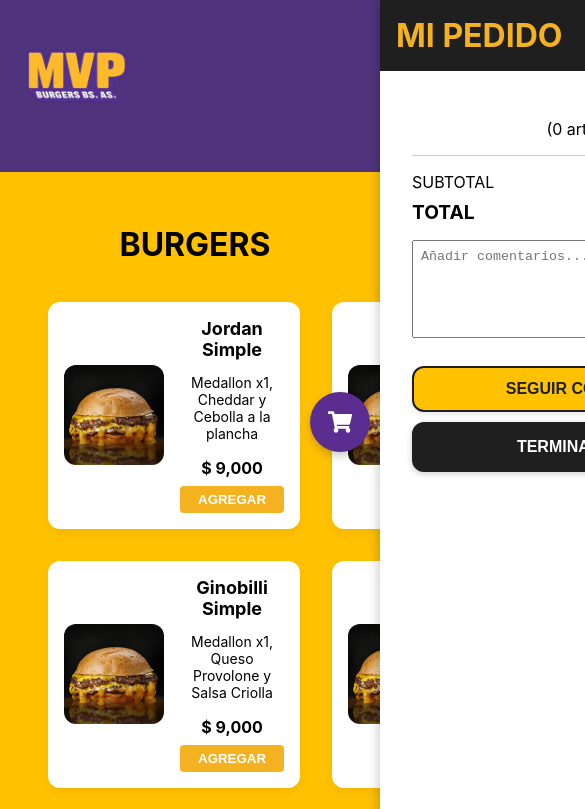
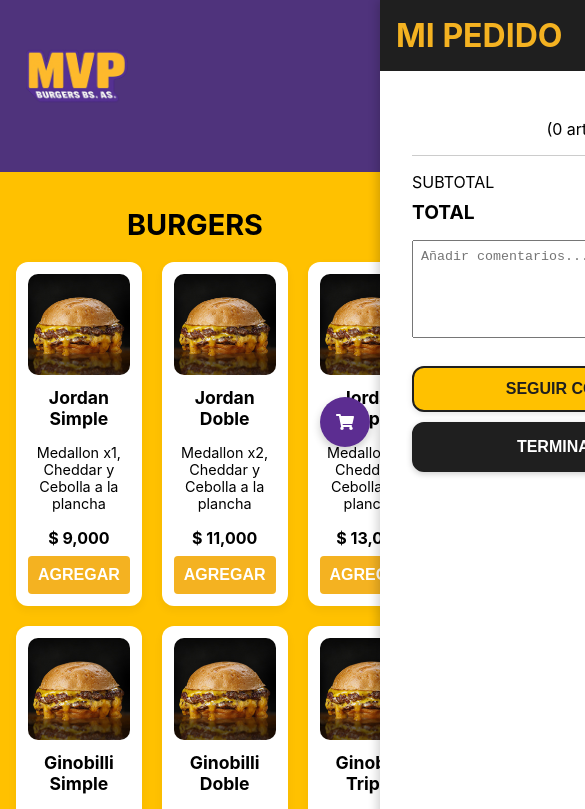
Before and after one commit to lucasleis/mvp_burgers, a React (Create React App) app in the folder myapp/: page /order in a window 390 px wide. Shown: the top 809 px of the page, 585 px wide, since content can reach past the window. Built offline with nearby package versions, Linux system fonts and the light colour scheme.

Commit message:
version mobile en Order Page

```diff
--- a/myapp/src/components/OrderPage.css
+++ b/myapp/src/components/OrderPage.css
@@ -4,7 +4,7 @@
   padding: 16px;
   display: grid;
   gap: 32px;
-    grid-template-columns: repeat(3, 1fr); /* Siempre 3 columnas */
+  grid-template-columns: repeat(3, 1fr);
 }
 
 .order-card {
@@ -89,21 +89,10 @@
   margin-top: 40px;
 }
 
-  /*
-  .finalize-container {
-    background-color: white;
-    padding: 24px 16px;
-    margin-top: 30px;
-    border-radius: 12px;
-    box-shadow: 0 4px 18px rgba(0, 0, 0, 0.1);
-    text-align: center;
-  }
-  */
-
 .finalize-container {
   background-image: url('../imgs/fondoBurgers.png');
   background-repeat: repeat;
-    background-size: 250px 150px; /* aumenta el tamaño = menos cantidad visible */
+  background-size: 250px 150px;
   background-position: center;
   background-color: white;
   padding: 2rem;
@@ -119,7 +108,7 @@
   position: absolute;
   inset: 0;
   background: white;
-    opacity: 0.95; /* más opacidad = más sutil */
+  opacity: 0.95;
   z-index: 2;
 }
 
@@ -193,5 +182,79 @@
 }
 
 .floating-cart.open {
-    right: 405px; /* O la anchura exacta de tu modal */
+  right: 405px;
 }
+
+/* 🟣 MOBILE STYLES 🟣 */
+@media (max-width: 768px) {
+  .order-page {
+    padding: 16px;
+  }
+
+  .order-header h1 {
+    font-size: 1.8rem;
+  }
+
+  .order-grid {
+    /* grid-template-columns: 4fr; /* 1 sola columna en mobile */
+    gap: 20px;
+    padding: 0;
+  }
+
+  .order-card {
+    flex-direction: column;
+    align-items: flex-start;
+    padding: 12px;
+    gap: 12px;
+  }
+
+  .order-card img {
+    width: 100%;
+    height: auto;
+    border-radius: 10px;
+  }
+
+  .order-card h3 {
+    font-size: 1.1rem;
+  }
+
+  .order-card .description {
+    font-size: 0.9rem;
+  }
+
+  .order-card .price {
+    font-size: 1rem;
+  }
+
+  .add-button {
+    width: 100%;
+    padding: 10px;
+    font-size: 1rem;
+  }
+
+  .finalize-container {
+    padding: 16px;
+  }
+
+  .finalize-total {
+    font-size: 1rem;
+  }
+
+  .finalize-button {
+    width: 100%;
+    padding: 12px;
+    font-size: 1rem;
+  }
+
+  .floating-cart {
+    bottom: 20px;
+    right: 20px;
+    width: 50px;
+    height: 50px;
+    font-size: 20px;
+  }
+
+  .floating-cart.open {
+    right: 310px; /* ajustar al ancho del modal si es necesario */
+  }
+}
```
Lines whose indentation alone changed are shown as unchanged.
